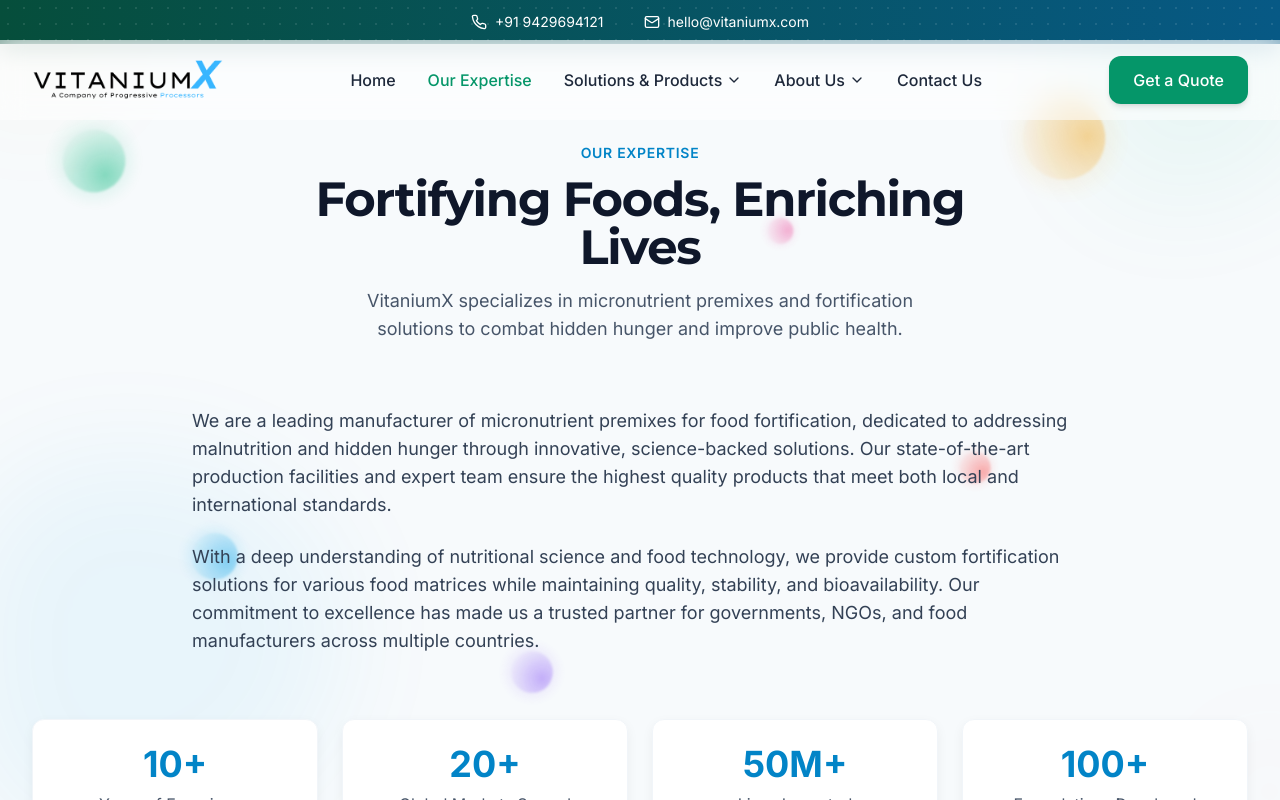
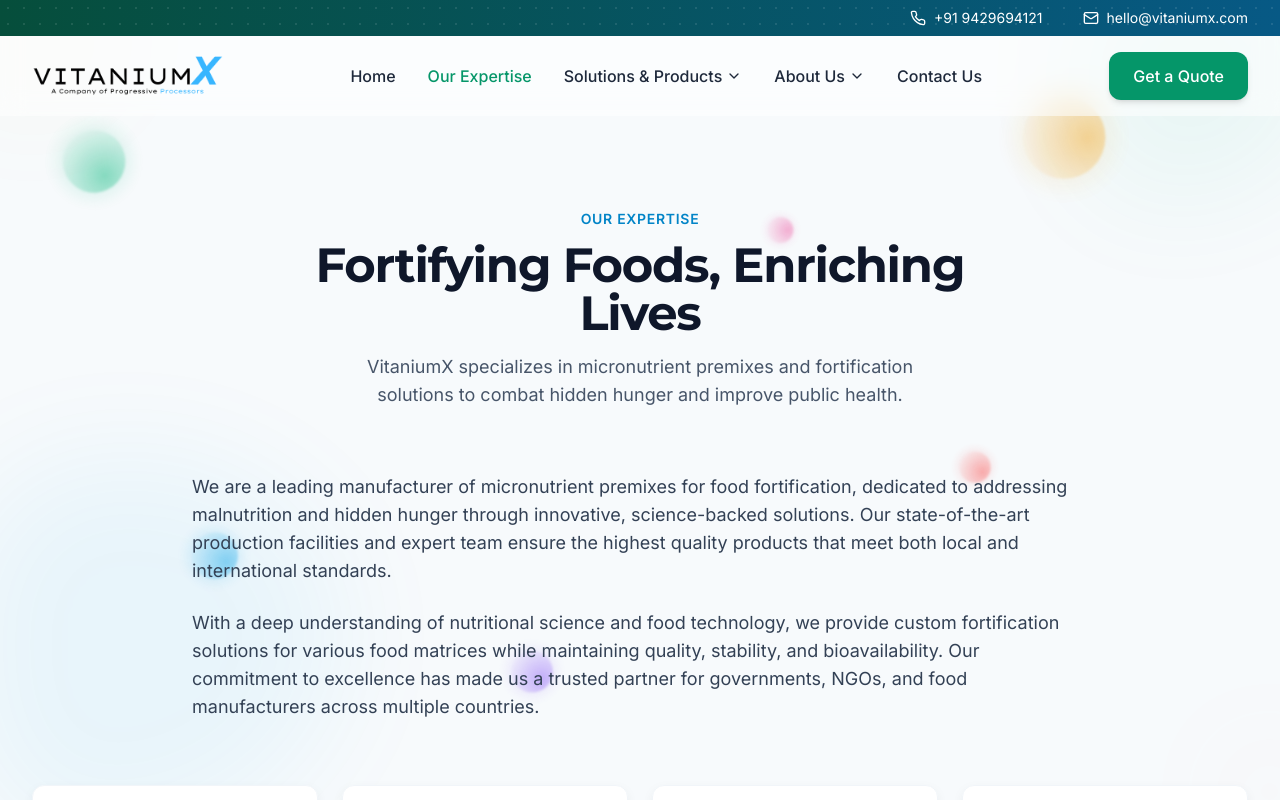
Before and after one commit to mrscorchedsilk/vitaniumx, a React (Vite) app: page /expertise in a window 1280 px wide. Shown: the top 800 px of the page. Built offline with nearby package versions, Linux system fonts and the light colour scheme.

Commit message:
Merge topbar with navbar
Merge the top bar containing phone and email with the main navbar.

```diff
--- a/src/components/layout/Layout.tsx
+++ b/src/components/layout/Layout.tsx
@@ -78,7 +78,7 @@ const Layout: React.FC<LayoutProps> = ({ children }) => {
       </div>
 
       <Navbar />
-      <main className="flex-grow relative overflow-hidden">{children}</main>
+      <main className="flex-grow relative overflow-hidden pt-[110px]">{children}</main>
       <Footer />
       <Toaster position="top-right" />
     </div>
--- a/src/components/layout/Navbar.tsx
+++ b/src/components/layout/Navbar.tsx
@@ -86,9 +86,18 @@ const Navbar = () => {
 
   return (
     <>
-      <div className="bg-gradient-to-r from-emerald-900 to-vitanium-800 text-white py-3 relative overflow-hidden">
+      <nav
+        className={cn(
+          "fixed top-0 w-full z-40 transition-all duration-300",
+          scrolled
+            ? "backdrop-blur-md bg-white/70 shadow-subtle"
+            : "backdrop-blur-md bg-white/50"
+        )}
+      >
+        {/* Top bar with contact info */}
+        <div className="bg-gradient-to-r from-emerald-900 to-vitanium-800 text-white py-2 relative overflow-hidden">
           <div className="absolute inset-0 bg-dots opacity-10"></div>
-        <div className="container-wide flex justify-center items-center space-x-10">
+          <div className="container-wide flex justify-center md:justify-end items-center space-x-6 md:space-x-10">
             <a href="tel:+919429694121" className="flex items-center text-sm hover:text-emerald-300 transition-colors">
               <Phone className="h-4 w-4 mr-2" />
               +91 9429694121
@@ -99,15 +108,9 @@ const Navbar = () => {
             </a>
           </div>
         </div>
-      <nav
-        className={cn(
-          "fixed top-0 w-full z-40 transition-all duration-300 mt-10",
-          scrolled
-            ? "backdrop-blur-md bg-white/70 shadow-subtle py-2"
-            : "backdrop-blur-md bg-white/50 py-4"
-        )}
-      >
-        <div className="container-wide flex items-center justify-between">
+
+        {/* Main navbar content */}
+        <div className="container-wide flex items-center justify-between py-4">
           <Link to="/" className="flex-shrink-0">
             <NavbarLogo />
           </Link>
@@ -249,11 +252,22 @@ const Navbar = () => {
                 </Link>
               )
             )}
-            <div className="pt-6 mt-6 border-t border-neutral-200">
+
+            {/* Contact information in mobile menu */}
+            <div className="pt-6 mt-6 border-t border-neutral-200 space-y-4">
+              <a href="tel:+919429694121" className="flex items-center text-neutral-700 hover:text-emerald-600 transition-colors">
+                <Phone className="h-5 w-5 mr-3" />
+                +91 9429694121
+              </a>
+              <a href="mailto:hello@vitaniumx.com" className="flex items-center text-neutral-700 hover:text-emerald-600 transition-colors">
+                <Mail className="h-5 w-5 mr-3" />
+                hello@vitaniumx.com
+              </a>
+
               <Link
                 to="/get-quote"
                 className={cn(
-                  "btn-primary w-full flex justify-center",
+                  "btn-primary w-full flex justify-center mt-4",
                   location.pathname === "/get-quote" && "bg-emerald-700 hover:bg-emerald-800"
                 )}
                 onClick={() => setIsOpen(false)}
```
Lines whose indentation alone changed are shown as unchanged.
